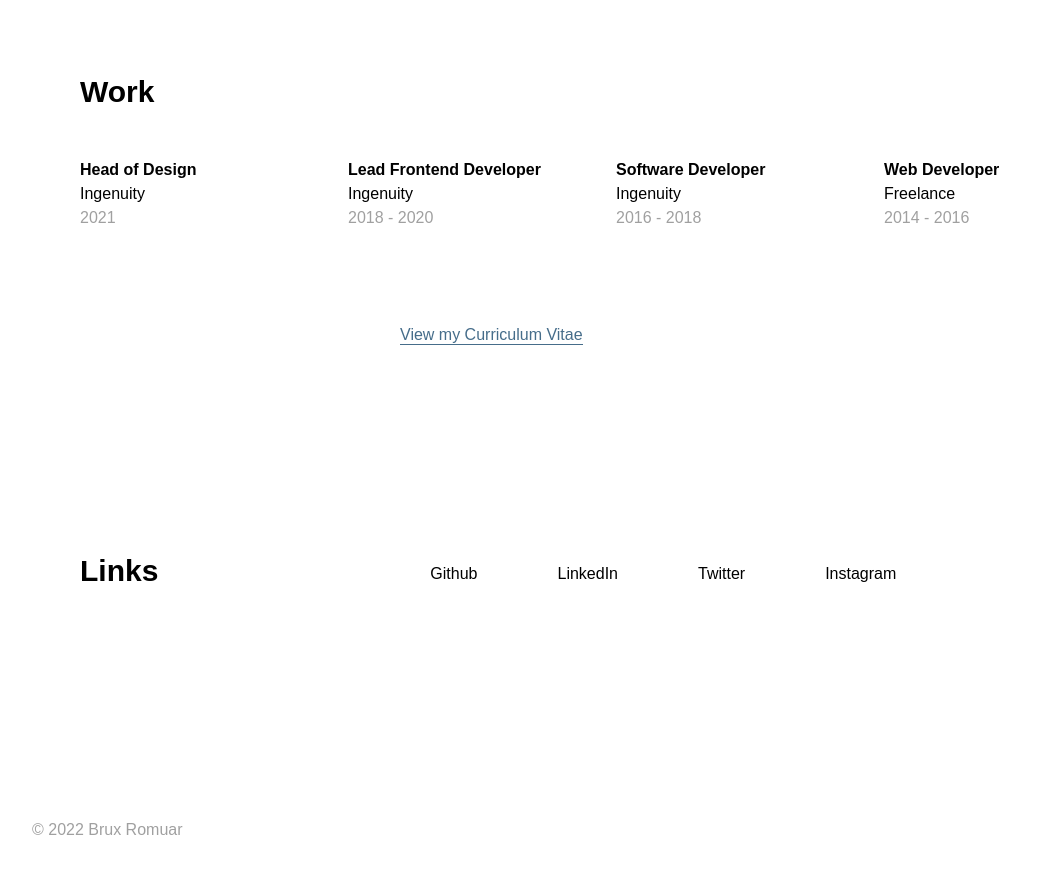
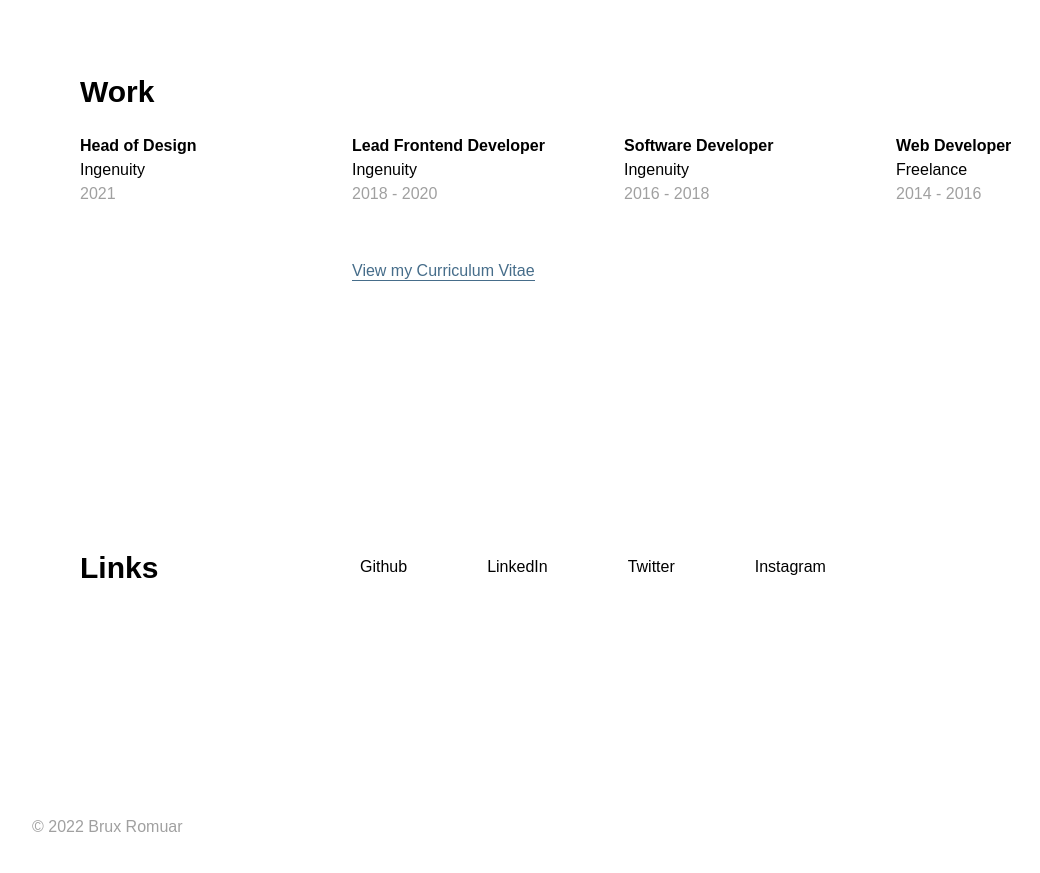
Before and after one commit to bruxr/bruxromuar.com, a Next.js app: page / in a window 1280 px wide. Shown: the part 860-1733 px from the top of the page, without its empty margins (48-1088 px from the left). Built offline with nearby package versions, Linux system fonts and the light colour scheme.

Commit message:
Use css grid to align section elements

```diff
--- a/pages/index.tsx
+++ b/pages/index.tsx
@@ -35,7 +35,7 @@ function Home(): React.ReactElement {
 
           <section className="section">
             <h4>Work</h4>
-            <div className="flex-wrap md:flex md:mt-12">
+            <div className="grid grid-cols-1 grid-rows-4 md:grid-cols-2 md:grid-rows-2 md:gap-x-4 lg:grid-cols-4 lg:grid-rows-2">
               <div className="experience">
                 <h5 className="font-semibold">Head of Design</h5>
                 Ingenuity
@@ -56,15 +56,17 @@ function Home(): React.ReactElement {
                 Freelance
                 <span className="experience-year">2014 - 2016</span>
               </div>
+              <div className="lg:col-start-2 lg:col-end-3 lg:row-start-2 lg:row-end-3">
+                <a href="#" className="inline-block mt-6">
+                  View my Curriculum Vitae
+                </a>
+              </div>
             </div>
-            <a href="#" className="inline-block mt-6 md:mt-0 lg:mt-12 lg:ml-80">
-              View my Curriculum Vitae
-            </a>
           </section>
 
-          <section className="section md:flex">
+          <section className="section md:grid md:grid-cols-[1fr_3fr] md:gap-x-4">
             <h4>Links</h4>
-            <ul className="md:ml-16 md:mt-3 md:flex lg:ml-68">
+            <ul className="md:flex md:ml-0 md:mt-2">
               <li className="link">
                 <a href="#" rel="noopener noreferrer">
                   Github
--- a/styles/globals.css
+++ b/styles/globals.css
@@ -33,7 +33,7 @@ a {
 
 /* Experience section */
 .experience {
-  @apply leading-normal mb-8 md:w-1/2 md:mb-12 lg:w-1/4;
+  @apply leading-normal mb-8;
 }
 
 .experience h5 {
```
